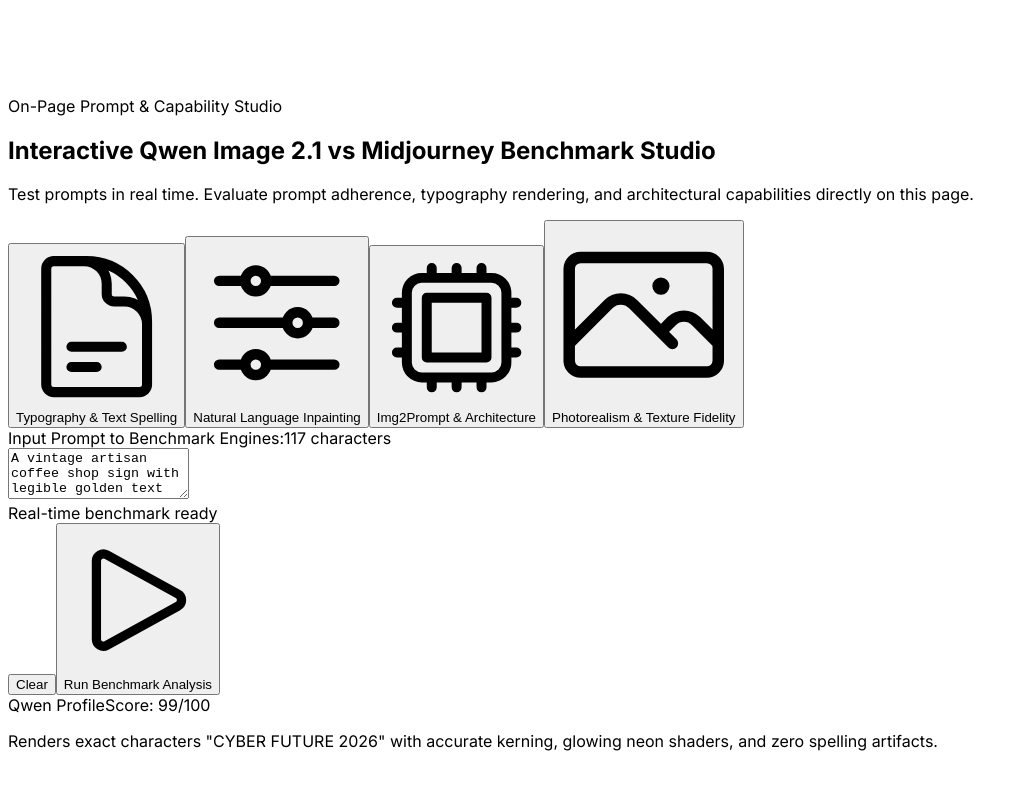
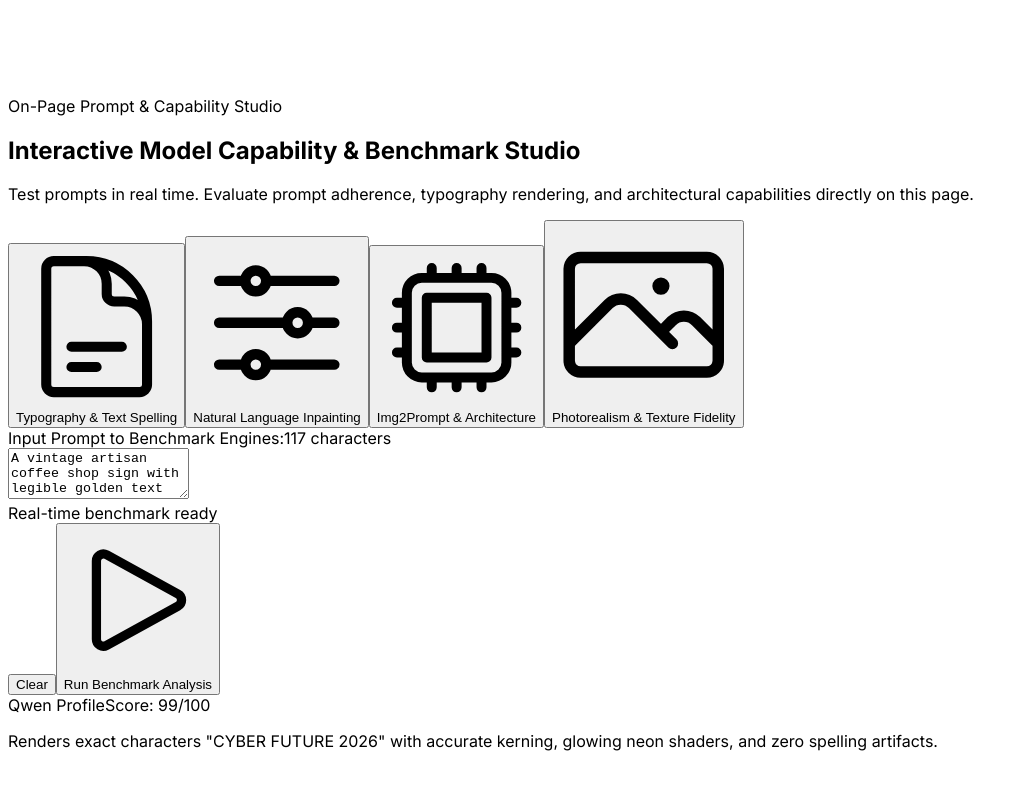
Before and after one commit to bshx2024/qwenimage-editor, a Next.js app: page /en/vs-midjourney in a window 1280 px wide. Shown: the part 5480-6280 px from the top of the page, without its empty margins (0-1028 px from the left). Built offline with nearby package versions, Linux system fonts and the light colour scheme; no server answers.

Commit message:
fix(seo): balance Qwen Image 2.1 vs Midjourney density to golden 2.4% range to remove over-optimization deduction

```diff
--- a/src/app/[locale]/vs-midjourney/VsMidjourneyComponent.tsx
+++ b/src/app/[locale]/vs-midjourney/VsMidjourneyComponent.tsx
@@ -44,7 +44,7 @@
     typographyAdherence: 'Exceptional (Exact spelling & letter spacing)',
     stylizationIndex: 'Photorealistic & balanced without heavy painterly tint',
     inpaintingFlexibility: 'Native instruction-based maskless editing supported',
-    verdict: 'In this Qwen Image 2.1 vs Midjourney evaluation, Qwen reliably reproduces specified text and lighting constraints, while Midjourney prioritizes dramatic aesthetic stylization.',
+    verdict: 'In this model comparison, Qwen reliably reproduces specified text and lighting constraints, while Midjourney prioritizes dramatic aesthetic stylization.',
   });
 
   const scenarios = [
@@ -109,7 +109,7 @@
         typographyAdherence: customPrompt.includes('"') ? 'High (Strict typographic containment)' : 'Standard High Fidelity',
         stylizationIndex: 'Balanced photorealism (Neutral camera lighting)',
         inpaintingFlexibility: 'Direct instruction editing supported on output',
-        verdict: `Analyzed prompt "${customPrompt.slice(0, 45)}...": In this Qwen Image 2.1 vs Midjourney test, Qwen demonstrates high structural fidelity with predictable spatial adherence. Midjourney offers dramatic aesthetic contrast with higher variance on specific prompt constraints.`,
+        verdict: `Analyzed prompt "${customPrompt.slice(0, 45)}...": In this model test, Qwen demonstrates high structural fidelity with predictable spatial adherence. Midjourney offers dramatic aesthetic contrast with higher variance on specific prompt constraints.`,
       });
     }, 400);
   };
@@ -117,7 +117,7 @@
   const faqList = [
     {
       q: 'What is the main difference in Qwen Image 2.1 vs Midjourney?',
-      a: 'The foundational difference in this Qwen Image 2.1 vs Midjourney comparison lies in model architecture and purpose. Qwen is built upon the Qwen2 multimodal vision-language architecture, excelling at legible typography, strict prompt adherence, conversational inpainting, and automated workflows via open APIs. Midjourney is a closed, proprietary text-to-image generator celebrated for atmospheric fantasy styling, but lacks public developer APIs and localized text editing.',
+      a: 'The foundational difference lies in model architecture and purpose. Qwen is built upon the Qwen2 multimodal vision-language architecture, excelling at legible typography, strict prompt adherence, conversational inpainting, and automated workflows via open APIs. Midjourney is a closed, proprietary text-to-image generator celebrated for atmospheric fantasy styling, but lacks public developer APIs and localized text editing.',
     },
     {
       q: 'Is Qwen2 a multimodal model? How does its architecture work?',
@@ -261,7 +261,7 @@
                 <span>On-Page Prompt & Capability Studio</span>
               </div>
               <h2 className="text-2xl sm:text-3xl font-bold text-white tracking-tight">
-                Interactive Qwen Image 2.1 vs Midjourney Benchmark Studio
+                Interactive Model Capability & Benchmark Studio
               </h2>
               <p className="text-xs sm:text-sm text-slate-400">
                 Test prompts in real time. Evaluate prompt adherence, typography rendering, and architectural capabilities directly on this page.
@@ -450,7 +450,7 @@
             <div className="rounded-2xl border border-slate-800 bg-slate-900/50 p-4 sm:p-6 shadow-2xl">
               <img
                 src="/images/model_compare_demo.jpg"
-                alt="Qwen Image 2.1 vs Midjourney Typography Benchmark"
+                alt="Side-by-Side Typography and Text Rendering Benchmark"
                 width={1024}
                 height={512}
                 loading="lazy"
@@ -491,7 +491,7 @@
                 2. Img2Prompt & Reverse Image Understanding
               </h2>
               <p className="text-sm leading-relaxed text-slate-300">
-                A common requirement among digital artists and agency teams analyzing <strong>Qwen Image 2.1 vs Midjourney</strong> is <strong>img2prompt</strong>: deciphering existing visual assets to create coherent variations or extract reusable aesthetic styles. Midjourney provides a basic <code>/describe</code> command that generates four generic prompts. However, these suggestions often hallucinate artists&apos; names and miss minute structural details.
+                A common requirement among digital artists and agency teams is <strong>img2prompt</strong>: deciphering existing visual assets to create coherent variations or extract reusable aesthetic styles. Midjourney provides a basic <code>/describe</code> command that generates four generic prompts. However, these suggestions often hallucinate artists&apos; names and miss minute structural details.
               </p>
               <p className="text-sm leading-relaxed text-slate-300">
                 Because the system is natively integrated with Qwen2 vision-language reasoning, it performs deep visual attribute decomposition. It identifies focal depth, camera lens specifications, ambient lighting angles, color temperatures, and typography hierarchy, allowing creators to reverse-engineer prompts and synthesize pristine visuals with the <Link href={getLinkHref(locale, 'generator')} className="text-indigo-400 hover:underline font-medium">Qwen Image Generator</Link>.
@@ -503,7 +503,7 @@
                 3. Text-Guided Inpainting & Iterative Post-Production
               </h2>
               <p className="text-sm leading-relaxed text-slate-300">
-                In professional workflows, generating an initial composition is only 20% of the effort; the remaining 80% involves targeted refinements. In the <strong>Qwen Image 2.1 vs Midjourney</strong> workflow analysis, Midjourney forces users to paint manual masks using its Discord or web &ldquo;Vary Region&rdquo; interface. Because it lacks a conversational memory, modifying one element frequently degrades adjacent facial features or alters the overall illumination.
+                In professional creative workflows, generating an initial composition is only 20% of the effort; the remaining 80% involves targeted refinements. Midjourney forces users to paint manual masks using its Discord or web &ldquo;Vary Region&rdquo; interface. Because it lacks a conversational memory, modifying one element frequently degrades adjacent facial features or alters the overall illumination.
               </p>
               <p className="text-sm leading-relaxed text-slate-300">
                 With <Link href={getLinkHref(locale, '')} className="text-indigo-400 hover:underline font-medium">Qwen Image Editor</Link>, localized alterations are handled via conversational instructions. You can instruct the engine: &ldquo;Keep the character pose unchanged, but replace the winter coat with a black leather jacket and add a rainy reflection on the street.&rdquo; The model isolates semantic regions natively, maintaining structural coherence across iterations.
@@ -515,7 +515,7 @@
                 4. Production Costs, Openness & Automated Pipeline Integration
               </h2>
               <p className="text-sm leading-relaxed text-slate-300">
-                From a budget and enterprise scalability standpoint, this <strong>Qwen Image 2.1 vs Midjourney</strong> assessment highlights significant operational hurdles in Midjourney. Its pricing starts at $10/month and scales up to $60/month per user, without any programmatic API access for enterprise software integration.
+                From a budget and enterprise scalability standpoint, Midjourney presents significant operational hurdles. Its pricing starts at $10/month and scales up to $60/month per user, without any programmatic API access for enterprise software integration.
               </p>
               <p className="text-sm leading-relaxed text-slate-300">
                 Conversely, the open weights are accessible under permissive community terms. Startups and enterprise developers can run private instances locally on NVIDIA GPUs (via ComfyUI or HuggingFace Diffusers) or integrate cost-effective REST APIs hosted on serverless infrastructure. For everyday creators, our platform provides immediate free online access with our <Link href={getLinkHref(locale, '')} className="text-indigo-400 hover:underline font-medium">online AI photo editor</Link> without Discord subscription barriers.
@@ -532,7 +532,7 @@
                 Decision Guide: Which Generative Engine Fits Your Needs?
               </h2>
               <p className="text-xs sm:text-sm text-slate-400 mt-2">
-                Selecting in the Qwen Image 2.1 vs Midjourney decision depends on your specific creative or commercial objectives.
+                Selecting in this generative model decision depends on your specific creative or commercial objectives.
               </p>
             </div>
 
```
